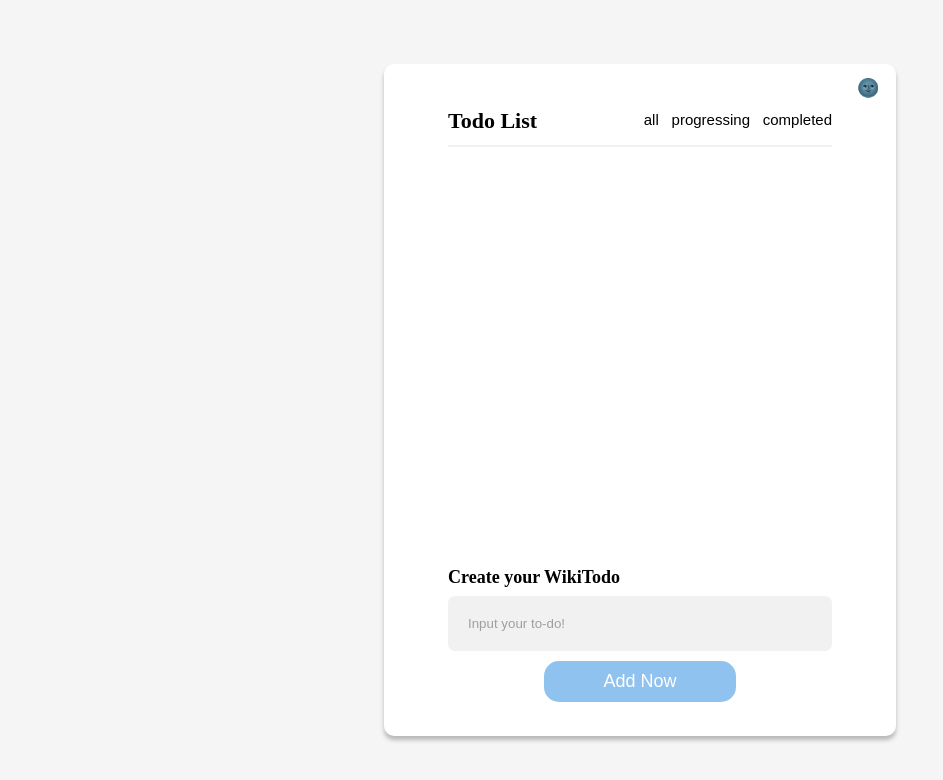
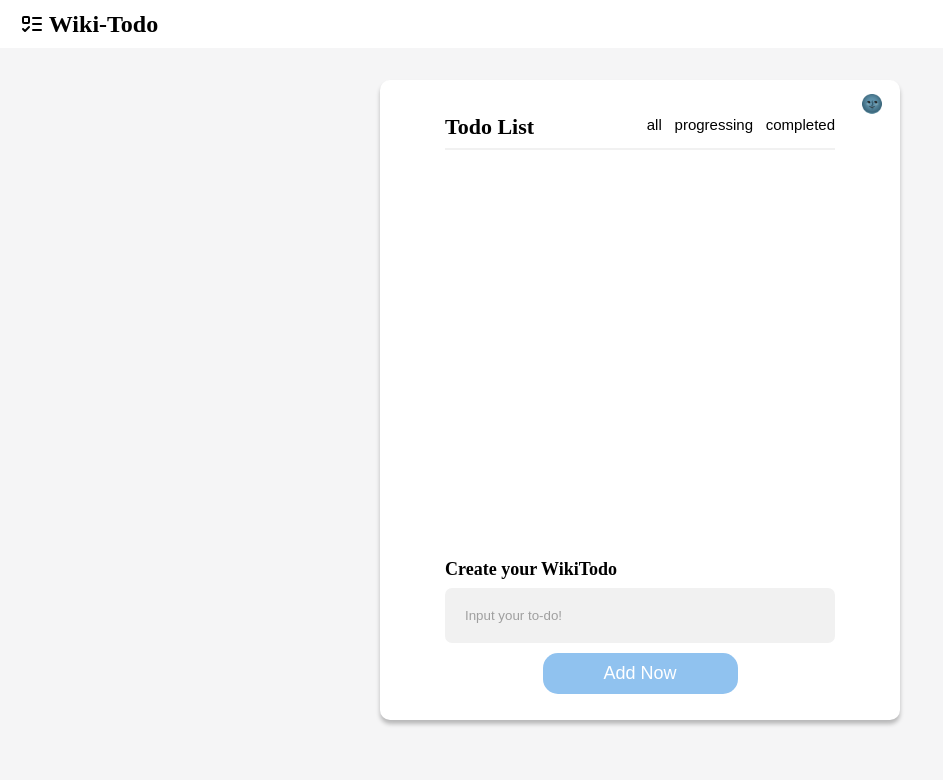
Before and after one commit to kngsujng/WikiTodo, a React (Create React App) app: page / in a window 1280 px wide. Shown: the top 780 px of the page, without its empty margins (0-943 px from the left). Built offline with nearby package versions, Linux system fonts and the light colour scheme.

Commit message:
Design: NavBar 추가

```diff
--- a/public/index.html
+++ b/public/index.html
@@ -23,7 +23,7 @@
       work correctly both with client-side routing and a non-root public URL.
       Learn how to configure a non-root public URL by running `npm run build`.
     -->
-    <title>Wiki Todo</title>
+    <title>Wiki-Todo</title>
   </head>
   <body>
     <noscript>You need to enable JavaScript to run this app.</noscript>
--- a/src/App.jsx
+++ b/src/App.jsx
@@ -1,3 +1,4 @@
+import Layout from './Components/Layout/Layout';
 import { ThemeModeProvider } from './Context/ThemeModeProvider';
 import Main from './Pages/Main/Main';
 import GlobalStyle from './Style/GlobalStyle';
@@ -6,7 +7,9 @@ function App() {
 	return (
 		<ThemeModeProvider>
 			<GlobalStyle />
-			<Main />
+			<Layout>
+				<Main />
+			</Layout>
 		</ThemeModeProvider>
 	);
 }
--- a/src/Components/Header/Header.jsx
+++ b/src/Components/Header/Header.jsx
@@ -4,7 +4,7 @@ import * as S from './Header.style';
 export default function Header({ filters, filter, onFilterChange }) {
 	return (
 		<S.Wrapper>
-			<h1>Todo List</h1>
+			<h2>Todo List</h2>
 			<ul>
 				{filters.map((f, i) => (
 					<li key={i}>
--- a/src/Components/Header/Header.style.jsx
+++ b/src/Components/Header/Header.style.jsx
@@ -7,7 +7,7 @@ export const Wrapper = styled.section`
 	display: flex;
 	justify-content: space-between;
 	align-items: center;
-	h1 {
+	h2 {
 		color: ${({ theme }) => theme.txtColor};
 		font-weight: 600;
 		font-size: 22px;
--- /dev/null
+++ b/src/Components/Layout/Layout.jsx
@@ -0,0 +1,12 @@
+import React from 'react';
+import NavBar from '../NavBar/NavBar';
+import * as S from './Layout.style';
+
+export default function Layout({ children }) {
+	return (
+		<>
+			<NavBar />
+			<S.Container>{children}</S.Container>
+		</>
+	);
+}
--- /dev/null
+++ b/src/Components/Layout/Layout.style.jsx
@@ -0,0 +1,5 @@
+import styled from 'styled-components';
+
+export const Container = styled.main`
+	margin-top: 5rem;
+`;
--- /dev/null
+++ b/src/Components/NavBar/NavBar.jsx
@@ -0,0 +1,17 @@
+import React from 'react';
+import * as S from './NavBar.style';
+import { LuListTodo } from 'react-icons/lu';
+
+export default function NavBar() {
+	return (
+		<>
+			<S.NavWrapper>
+				<div>
+					<LuListTodo style={{ fontSize: '1.5rem' }} />
+					<h1>Wiki-Todo</h1>
+				</div>
+				{/* <button>Logout</button> */}
+			</S.NavWrapper>
+		</>
+	);
+}
--- /dev/null
+++ b/src/Components/NavBar/NavBar.style.jsx
@@ -0,0 +1,34 @@
+import styled from 'styled-components';
+
+export const NavWrapper = styled.header`
+	display: flex;
+	justify-content: space-between;
+	align-items: center;
+	position: fixed;
+	top: 0;
+	left: 0;
+	width: 100%;
+	height: 3rem;
+	padding: 0 20px;
+	background-color: ${({ theme }) => theme.mainBgColor};
+	color: ${({ theme }) => theme.txtColor};
+	div {
+		display: flex;
+		align-items: center;
+		gap: 0.3rem;
+	}
+	h1 {
+		font-weight: 700;
+		font-size: 1.5rem;
+		line-height: 100%;
+	}
+	button {
+		color: ${({ theme }) => theme.txtColor};
+		&:hover {
+			padding: 5px;
+			border-radius: 5px;
+			background-color: ${({ theme }) => theme.hoverColor};
+			font-weight: 600;
+		}
+	}
+`;
--- a/src/Components/TodoList/TodoList.style.jsx
+++ b/src/Components/TodoList/TodoList.style.jsx
@@ -1,9 +1,8 @@
 import { styled } from 'styled-components';
 
 export const Wrapper = styled.section`
-	margin-bottom: 20px;
 	width: 75%;
-	height: 60%;
+	height: 100%;
 	display: flex;
 	flex-direction: column;
 	ul {
--- a/src/Pages/Main/Main.style.jsx
+++ b/src/Pages/Main/Main.style.jsx
@@ -1,16 +1,15 @@
 import { styled } from 'styled-components';
 
 export const Wrapper = styled.section`
-	position: absolute;
-	top: 50%;
-	left: 50%;
-	transform: translate(-50%, -50%);
 	display: flex;
 	flex-direction: column;
 	justify-content: center;
 	align-items: center;
-	width: 32rem;
-	height: 42rem;
+	position: relative;
+	margin: 0 auto;
+	padding: 2% 0;
+	width: 65vh;
+	height: 80vh;
 	background-color: ${({ theme }) => theme.mainBgColor};
 	border-radius: 10px;
 	box-shadow: 0px 4px 4px 0px #00000040;
```
Also changed, not shown: 1 other file (tests, documents, lock files or other folders).
